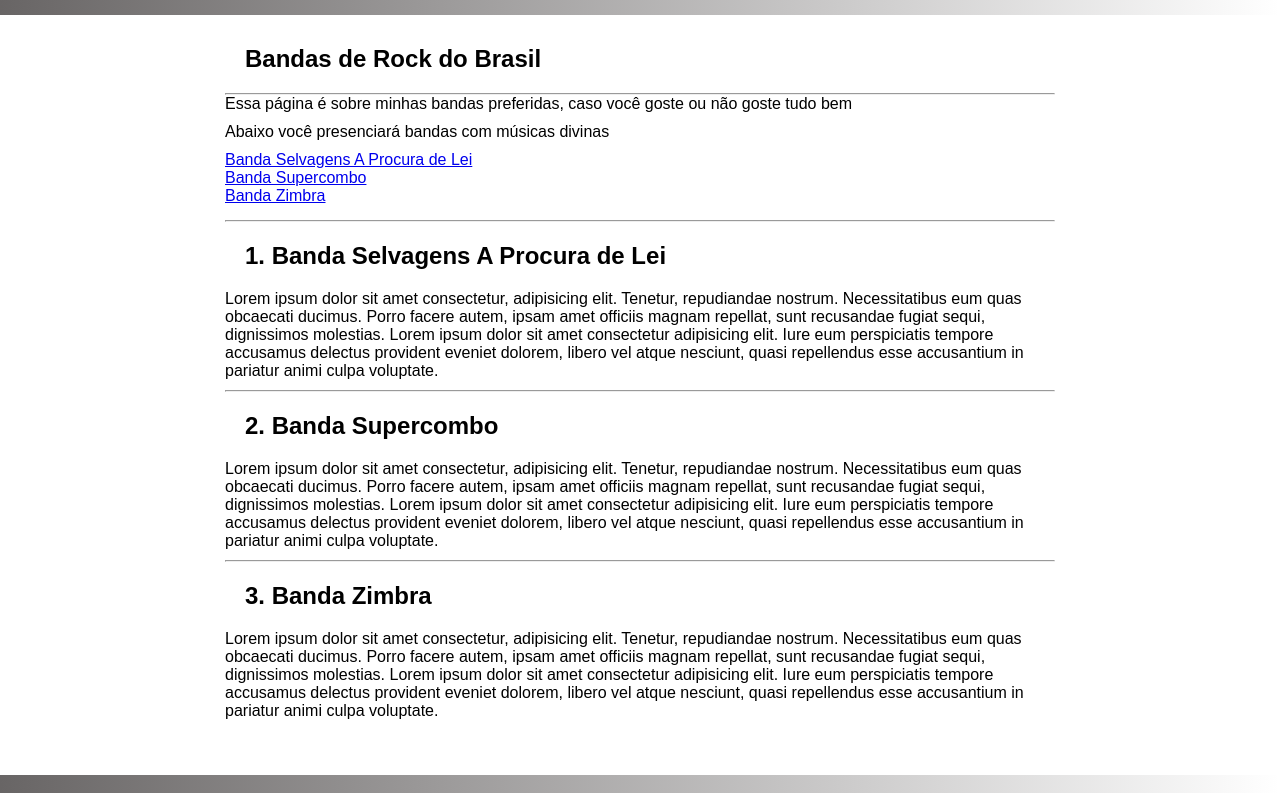
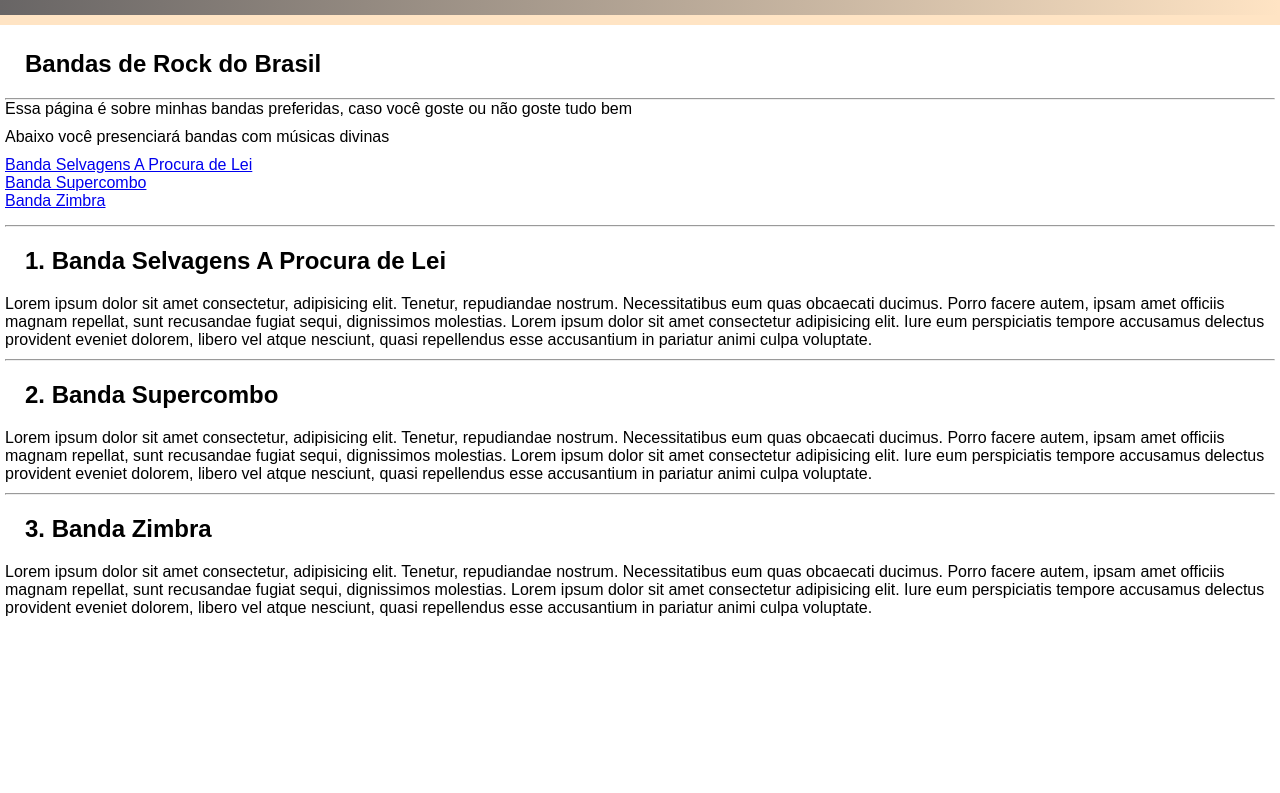
Before and after one commit to AdrielRod/projeto-bandas-favoritas, a plain HTML site: page index.html in a window 1280 px wide. Shown: the part 82-875 px from the top of the page. Drawn offline with Linux system fonts and the light colour scheme.

Commit message:
atualização do projeto bandas

```diff
--- a/index.html
+++ b/index.html
@@ -12,7 +12,7 @@
             font-family: Arial, Helvetica, sans-serif;
         }
         body{
-
+            background-color: bisque;
         }
         header{
             background-image: linear-gradient(to right, rgb(104, 101, 101), rgba(128, 128, 128, 0));
@@ -24,10 +24,9 @@
         main{
             background-color: white;
             margin: auto;
-
-            width: 830px;
-            height: 750px;
+            max-height: 875px;
             text-align: left;
+            padding: 5px;
         }
         main > h2{
             padding: 20px;
@@ -46,7 +45,14 @@
             color: white;
             text-shadow: 2px 2px 3px rgba(0, 0, 0, 0.363);
             padding: 30px;
+
         }
+        @media screen and (min-width: 769px) {
+            main{
+                height: 100vh;
+            }
+        }
+
     </style>
 </head>
 <body>
```
